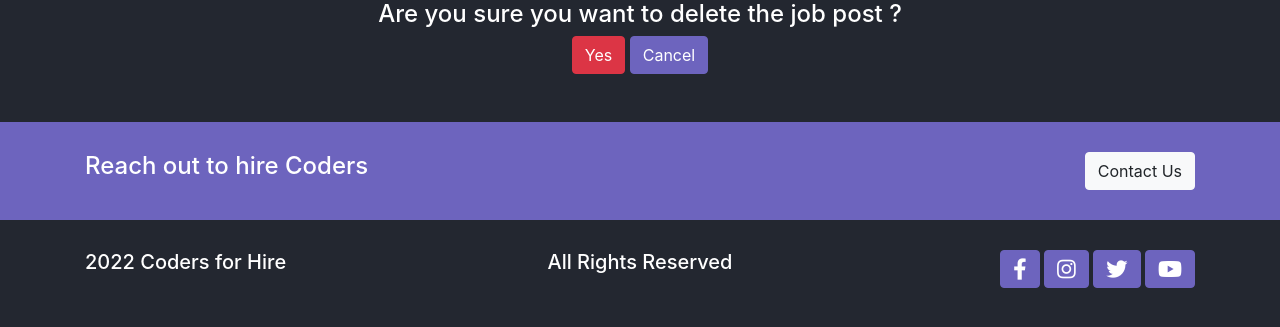
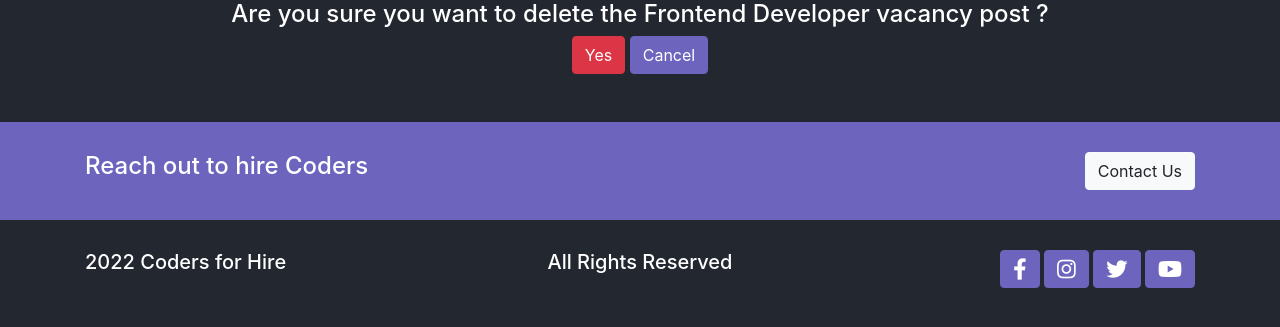
Before and after one commit to samratiam/Codersplace, a Django app: page /accounts/company/job-delete/1/ in a window 1280 px wide. Shown: the part 109-436 px from the top of the page. Run offline with Django 4.2, Linux system fonts and the light colour scheme; a user stored in the database is signed in; data comes from the database, SQL or seed files in the repository; some libraries are stand-ins or nearby versions.

Commit message:
Dynamic delete message

```diff
--- a/templates/accounts/company/job-delete.html
+++ b/templates/accounts/company/job-delete.html
@@ -2,7 +2,7 @@
 <form method="POST">
 	<div class="flex justify-content-center">
 		{% csrf_token %}
-		<h4 class="text-center">Are you sure you want to delete the job post ?</h4>
+		<h4 class="text-center">Are you sure you want to delete the {{job.title}} vacancy post ?</h4>
 
 		<div class="text-center">
 			<button type="submit" class="btn btn-danger" value="Yes">Yes</button>
```
